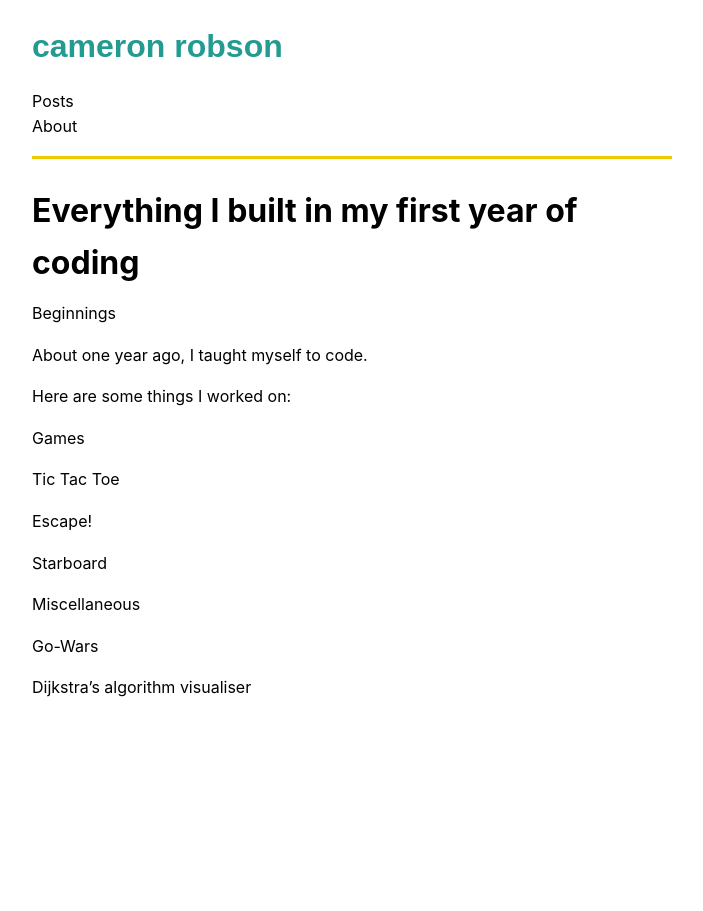
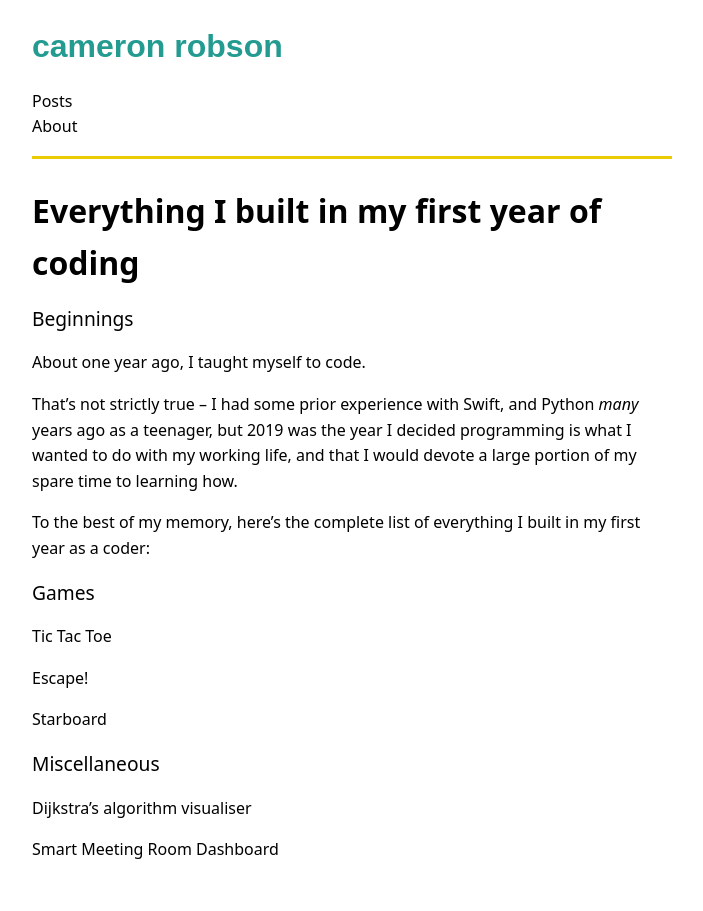
Before and after one commit to Cameronjpr/cameronjpr.github.io, a Jekyll site: the page built from _posts/2020-05-11-first-year.markdown, in a window 1280 px wide. Shown: the whole page, without its empty margins (288-991 px from the left). Built offline with Jekyll 4.4.1, drawn with Linux system fonts in a browser that asks for light colours; some web fonts are replaced.

Commit message:
update post

```diff
--- a/_posts/2020-05-11-first-year.markdown
+++ b/_posts/2020-05-11-first-year.markdown
@@ -1,14 +1,16 @@
 ---
 layout: post
 title:  "Everything I built in my first year of coding"
-date:   2020-05-11 13:48:14 +0100
+date:   2020-07-11 13:48:14 +0100
 ---
 
 ## Beginnings
 
 About one year ago, I taught myself to code.
 
-Here are some things I worked on:
+That's not strictly true – I had some prior experience with Swift, and Python _many_ years ago as a teenager, but 2019 was the year I decided programming is what I wanted to do with my working life, and that I would devote a large portion of my spare time to learning how.
+
+To the best of my memory, here's the complete list of everything I built in my first year as a coder:
 
 ## Games
 
@@ -20,6 +22,6 @@ Starboard
 
 ## Miscellaneous
 
-Go-Wars
+Dijkstra's algorithm visualiser
 
-Dijkstra's algorithm visualiser
+Smart Meeting Room Dashboard
--- a/about.markdown
+++ b/about.markdown
@@ -6,4 +6,6 @@ permalink: /about/
 
 Hi, I'm Cameron.
 
+I like making games, creative coding, and coffee.
+
 This site was created using Jekyll.
--- a/css/style.sass
+++ b/css/style.sass
@@ -5,7 +5,7 @@
 
 *:root
   --mono-font: San Francisco Mono, Monaco, "Consolas", "Lucida Console", "DejaVu Sans Mono", "Bitstream Vera Sans Mono", monospace
-  --sans-font: -apple-system, BlinkMacSystemFont, "avenir next", avenir, helvetica, "helvetica neue", ubuntu, roboto, noto, "segoe ui", arial, sans-serif
+  --sans-font: system-ui, sans-serif
 
 html
   -webkit-font-smoothing: antialiased
@@ -23,6 +23,9 @@ body
   margin: 0 auto
   max-width: 640px
 
+article
+  padding-bottom: 2em
+
 header h1
   font-size: 2em
   color: #249b91
@@ -32,9 +35,13 @@ header h1
 nav
   border-bottom: 3px solid #eccb03
 
-ul
+ul, nav ul
   padding-left: 0
   list-style: none
+
+article ul
+  padding-left: 1em
+  list-style: circle
 
 main
   margin: 0 auto
@@ -45,11 +52,17 @@ h1
   font-weight: bolder
 
 h2
-  font-size: 1em
+  font-size: 1.2em
   font-weight: normal
 
 img
   max-width: 100%
+
+hr
+  margin-top: 2em
+  height: 3px
+  background: #249b91
+  border: none
 
 .post-teaser-title
   margin-top: 0
--- a/index.markdown
+++ b/index.markdown
@@ -9,7 +9,7 @@ title: Cameron Robson
 <ul class="posts">
 	{%- for post in site.posts -%}
 	<li class="post-teaser-container">
-		{%- assign date_format = site.date_format | default: "%e/%m/%y" -%}
+		{%- assign date_format = site.date_format | default: "%e.%m.%y" -%}
 		<div>
 			<a class="post-teaser-title" href="{{ post.url | relative_url }}">
 				{{ post.title | escape }}
```
Also changed, not shown: _posts/2020-05-11-pathfinding-visualised.markdown (deleted, +0 -48 lines), _posts/2020-06-12-pathfinding-visualised.markdown (added, +55 -0 lines), 4 other files.
